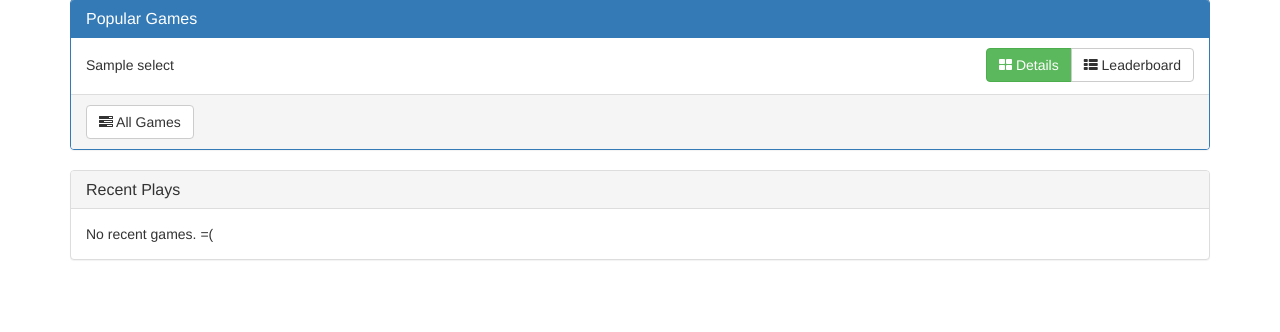
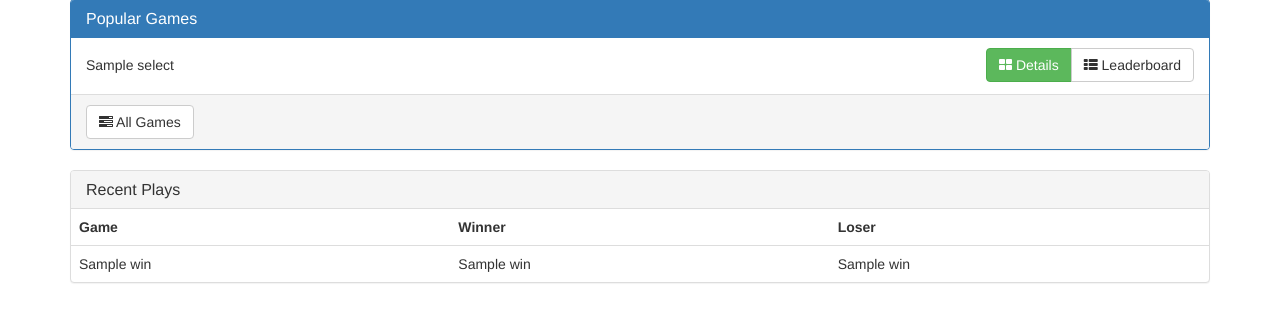
Before and after one commit to JamesLaverack/scoreboard, a Flask app: page / in a window 1280 px wide. Shown: the part 161-493 px from the top of the page. Run offline with Flask 2, Linux system fonts and the light colour scheme; a database or web service that is not in the repository returns one stand-in record (values such as "Sample title"); some libraries are stand-ins or nearby versions.

Commit message:
Add recent scores to the index page

```diff
--- a/app.py
+++ b/app.py
@@ -2,16 +2,21 @@ from flask import Flask, render_template, request, url_for, redirect, abort
 import flask_bootstrap
 import db
 import rpi
+import psycopg2.extras
 
 app = Flask(__name__)
 flask_bootstrap.Bootstrap(app)
 
 @app.route("/")
 def show_index():
-    cur = db.database_connection().cursor()
+    cur = db.database_connection().cursor(cursor_factory = psycopg2.extras.DictCursor)
     cur.execute("SELECT name FROM (SELECT game.name, count(win.id) AS num_games FROM game LEFT JOIN win ON win.game = game.id GROUP BY game.name) AS games WHERE num_games > 3 ORDER BY num_games")
-    popularGames = [x[0] for x in cur.fetchall()]
-    return render_template('index.html', popularGames=popularGames)
+    popularGames = [x['name'] for x in cur.fetchall()]
+
+    cur.execute("SELECT game.name AS game_name, winner.name AS winner_name, loser.name AS loser_name FROM win JOIN game ON win.game = game.id  JOIN player winner ON winner.id = win.winner JOIN player loser ON loser.id = win.loser ORDER BY win.happened DESC LIMIT 5")
+    recentWins = cur.fetchall()
+
+    return render_template('index.html', popularGames=popularGames, recentWins=recentWins)
 
 @app.route("/player/")
 def show_players():
--- a/templates/index.html
+++ b/templates/index.html
@@ -47,18 +47,18 @@
     <div class="panel-heading">
       <h3 class="panel-title">Recent Plays</h3>
     </div>
-    {% if wins|length > 0 %}
+    {% if recentWins|length > 0 %}
     <table class="table">
       <tr>
 	<th>Game</th>
 	<th>Winner</th>
 	<th>Loser</th>
       </tr>
-      {% for win in wins %}
+      {% for win in recentWins %}
       <tr>
-	<td>{{ win[0] }}</td>
-	<td>{{ win[1] }}</td>
-	<td>{{ win[2] }}</td>
+	<td>{{ win['game_name'] }}</td>
+	<td>{{ win['winner_name'] }}</td>
+	<td>{{ win['loser_name'] }}</td>
       </tr>
       {% endfor %}
     </table>
```
